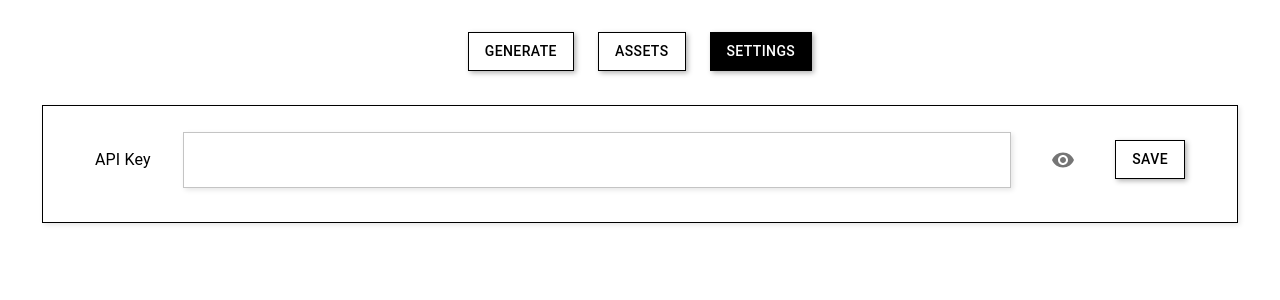
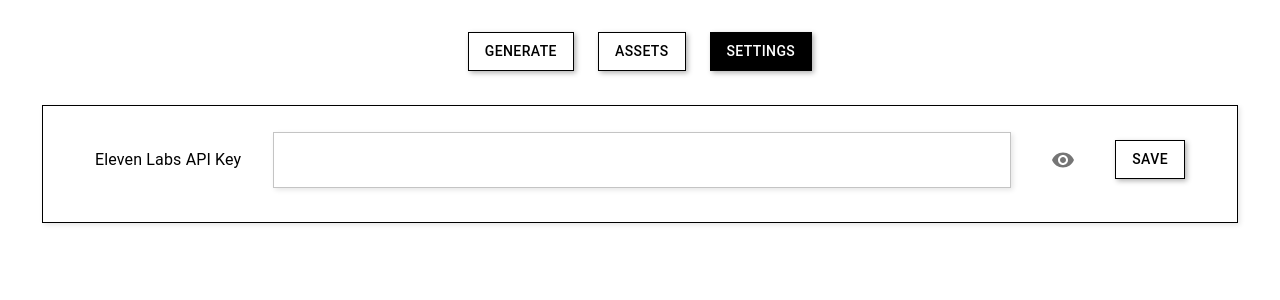
Before and after one commit to HidanZZ/AI-shorts-generator, a Next.js app: page /settings in a window 1280 px wide. Shown: the top 300 px of the page. Built offline with nearby package versions, Linux system fonts and the light colour scheme; no server answers.

Commit message:
change name of key

```diff
--- a/src/app/(app)/settings/page.tsx
+++ b/src/app/(app)/settings/page.tsx
@@ -75,7 +75,7 @@ export default function Settings() {
 								}}
 								htmlFor='my-input'
 							>
-								API Key
+								Eleven Labs API Key
 							</InputLabel>
 							{Loading ? (
 								<Skeleton
```
